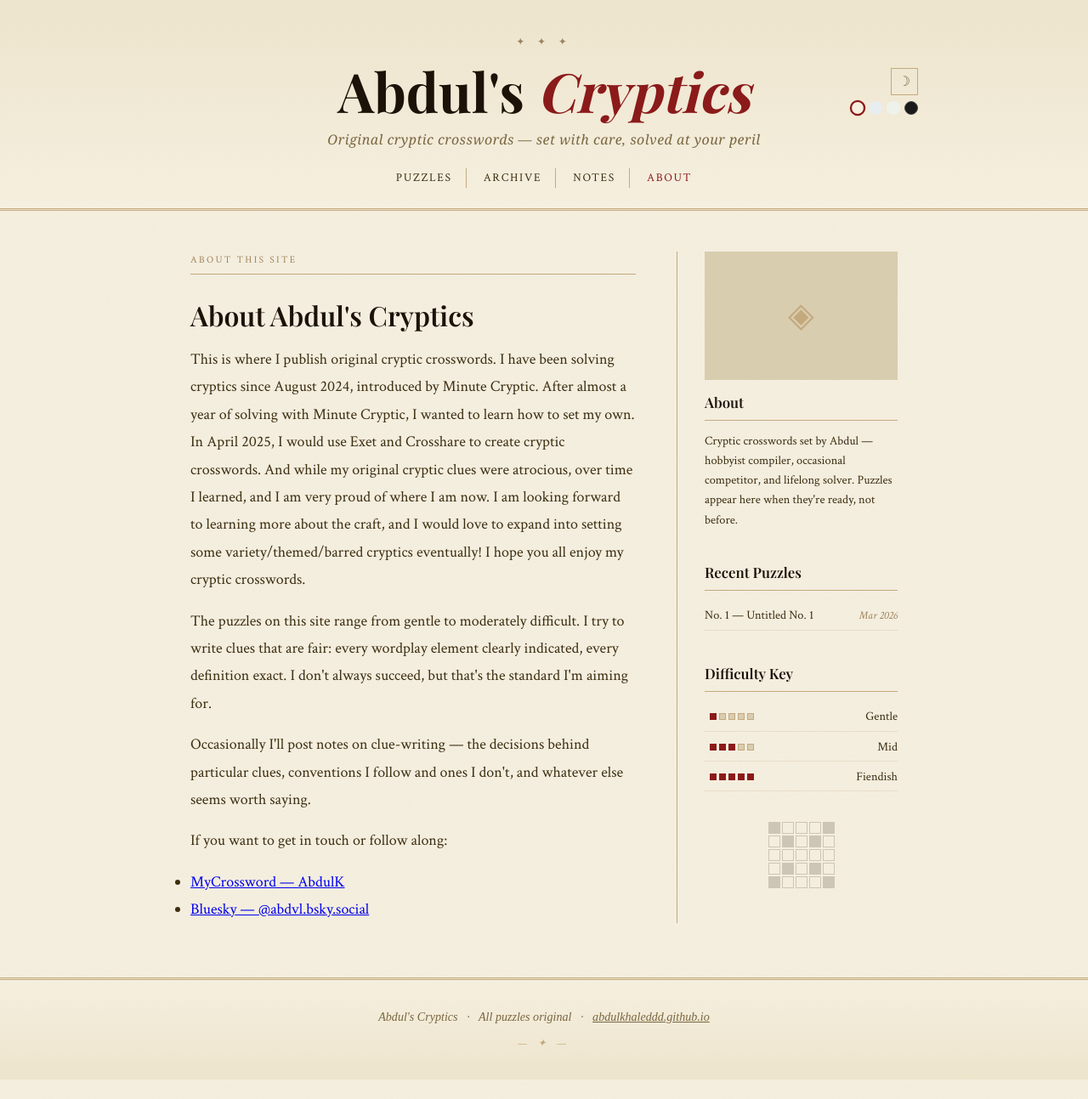
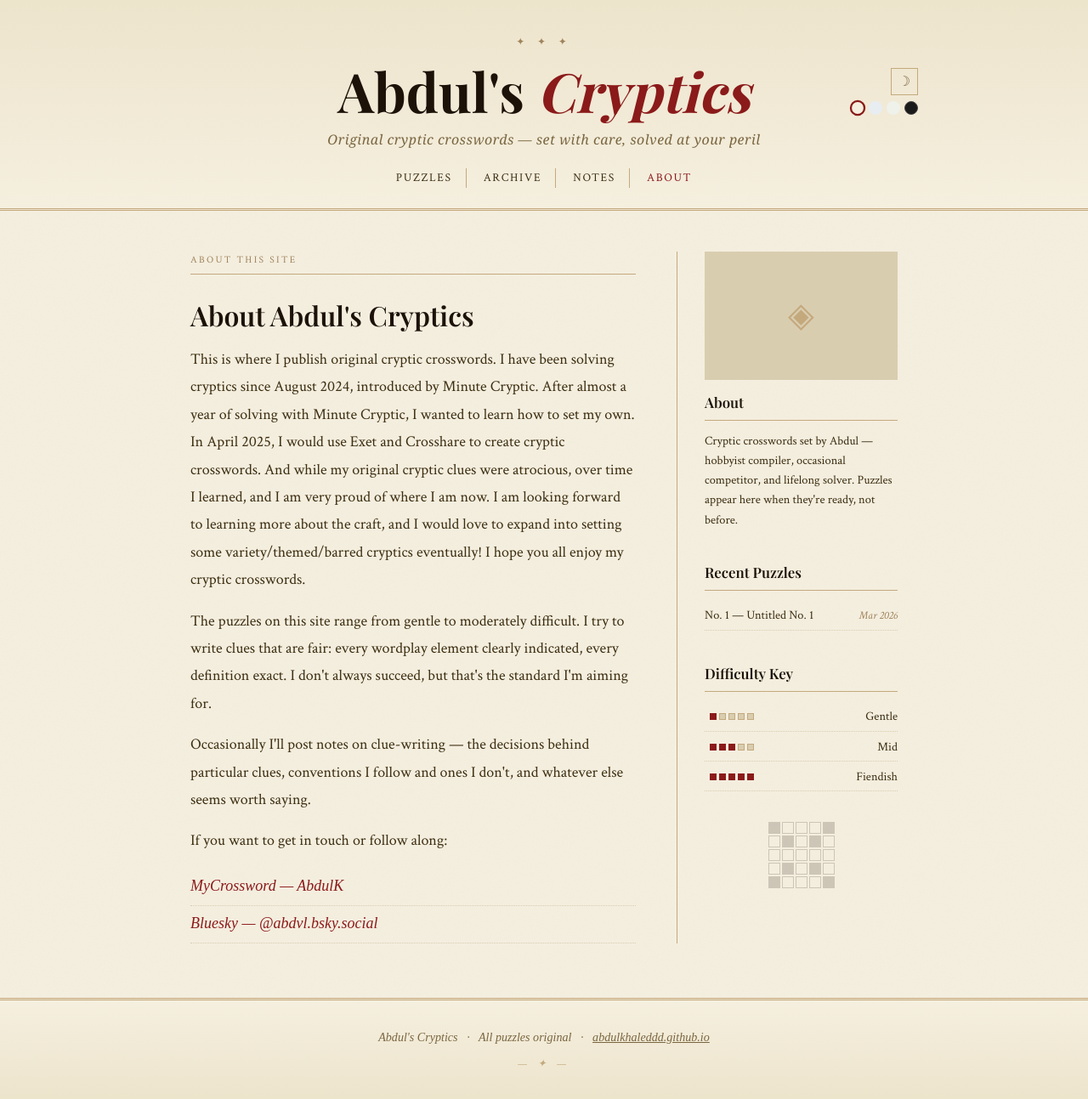
Before and after one commit to abdulkhaleddd/abdulkhaleddd.github.io, a Jekyll site: the page built from about.html, in a window 1280 px wide. Shown: the whole page at 85% size. Built offline with Jekyll 4.4.1, drawn with Linux system fonts in a browser that asks for light colours; some web fonts are replaced; before the commit the page ends 1270 px from its top, so only the background shows below that.

Commit message:
Update main.css

```diff
--- a/assets/css/main.css
+++ b/assets/css/main.css
@@ -582,3 +582,27 @@ footer::after {
   margin-top: 0.1rem;
   font-style: normal;
 }
+
+/* CONTACT LINKS */
+.contact-links {
+  list-style: none;
+  padding: 0;
+  margin-top: 0.5rem;
+}
+
+.contact-links li {
+  padding: 0.3rem 0;
+  border-bottom: 1px dotted var(--paper-darker);
+}
+
+.contact-links li a {
+  font-family: 'IM Fell English', serif;
+  font-style: italic;
+  color: var(--accent);
+  text-decoration: none;
+  transition: color 0.2s;
+}
+
+.contact-links li a:hover {
+  color: var(--ink);
+}
```
